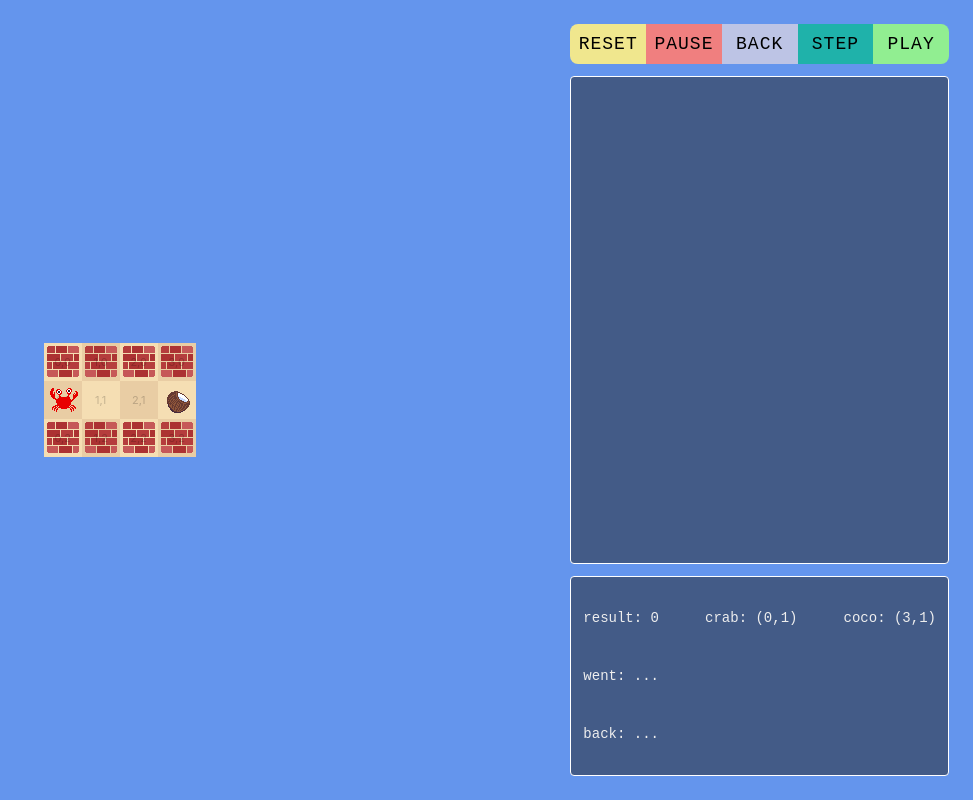
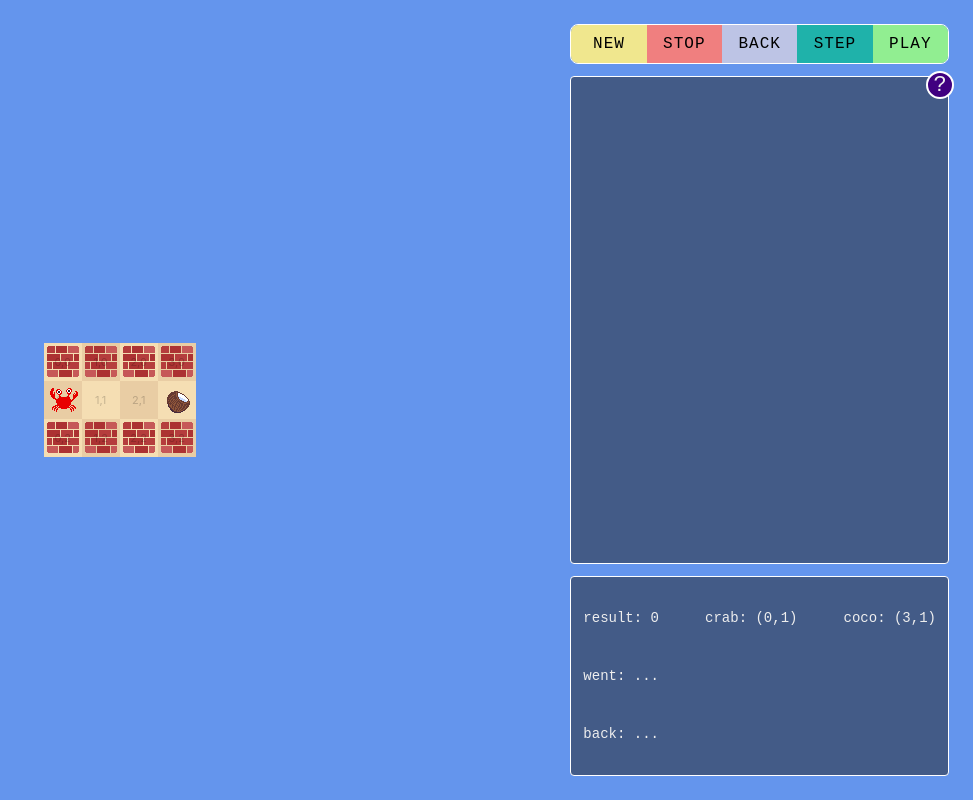
Before and after one commit to thechildrens/maze, a React (Create React App) app: page / in a window 1280 px wide. Shown: the whole page, without its empty margins (307-1280 px from the left). Built offline with nearby package versions, Linux system fonts and the light colour scheme.

Commit message:
tutorial stuff

```diff
--- a/src/app.css
+++ b/src/app.css
@@ -20,6 +20,7 @@
   border-radius: 8px;
   box-sizing: border-box;
   overflow: hidden;
+  border: 1px solid white;
 }
 
 /* LAYOUT */
@@ -43,7 +44,7 @@
   width: 100%;
   border: none;
   cursor: pointer;
-  font-size: 18px;
+  font-size: 16px;
   letter-spacing: 1px;
   font-family: 'Courier New', Courier, monospace;
 }
--- a/src/app.tsx
+++ b/src/app.tsx
@@ -5,6 +5,7 @@ import './app.css'
 import { Grid } from './grid';
 import { useCustomReducer } from './reducer';
 import { Win } from './win';
+import { Tutorial, TutorialIcon } from './tutorial';
 
 type Pos = {
   x: number
@@ -214,6 +215,7 @@ const GRID_PX = 38
 
 function App() {
   const [state, dispatch] = useCustomReducer(reducer, INIT)
+  const [showTut, setShowTut] = useState(false)
   const [intv, setIntv] = useState(0 as any)
 
   const handleInput = useCallback((val: any) => {
@@ -257,9 +259,19 @@ function App() {
     setIntv(interval)
   }, [state, intv, setIntv, dispatch])
 
+  const clickTut = useCallback(() => {
+    setShowTut(true)
+  }, [setShowTut])
+
+  const exitTut = useCallback(() => {
+    setShowTut(false)
+  }, [setShowTut])
+
+
   return (
     <>
       {state.win && <Win goNext={() => null} />}
+      {showTut && <Tutorial onClose={exitTut} />}
       <div className="app">
         <div className="grid-container">
           <div className="avatar coco" style={{
@@ -279,13 +291,14 @@ function App() {
       </div>
       <div className="program">
         <div className="execution">
-          <button className="reset" onClick={reset}>RESET</button>
-          <button className="pause" onClick={stopPlay}>PAUSE</button>
+          <button className="reset" onClick={reset}>NEW</button>
+          <button className="pause" onClick={stopPlay}>STOP</button>
           <button className="back" onClick={stepBack}>BACK</button>
           <button className="step" onClick={stepNext}>STEP</button>
           <button className="play" onClick={startPlay}>PLAY</button>
         </div>
         <div className="lines">
+          <TutorialIcon onClick={clickTut} />
           <Editor
             className="editor"
             value={state.text}
--- /dev/null
+++ b/src/tutorial.css
@@ -0,0 +1,48 @@
+.tutorial-icon {
+  right: -6px;
+  top: -6px;
+  position: absolute;
+  text-align: center;
+  width: 24px;
+  height: 24px;
+  border: 2px solid white;
+  font-size: 22px;
+  border-radius: 100%;
+  background-color: hsl(270, 100%, 25%);
+  cursor: help;
+  z-index: 9;
+}
+
+.tutorial-exit {
+  right: -6px;
+  top: -6px;
+  position: absolute;
+  text-align: center;
+  width: 24px;
+  height: 24px;
+  border: 2px solid white;
+  font-size: 20px;
+  border-radius: 100%;
+  background-color: hsl(300, 100%, 25%);
+  cursor: pointer;
+  z-index: 9;
+}
+
+.tutorial {
+  position: absolute;
+  height: 100%;
+  width: 100%;
+  background-color: rgba(0, 0, 0, 0.5);
+  z-index: 10;
+  display: flex;
+  justify-content: center;
+  align-items: center;
+}
+
+.tutorial-inner {
+  position: relative;
+  border: 1px solid white;
+  border-radius: 4px;
+  padding: 12px;
+  background-color: rgba(0, 0, 0, 0.5);
+}
--- /dev/null
+++ b/src/tutorial.tsx
@@ -0,0 +1,39 @@
+import './tutorial.css'
+
+type TutorialProps = {
+  onClose: any
+}
+
+export function Tutorial({ onClose }: TutorialProps) {
+  return <div className="tutorial">
+    <div className="tutorial-inner">
+      <div className="tutorial-exit" onClick={onClose}>X</div>
+      <h4>Buttons</h4>
+      <div>NEW: Start over</div>
+      <div>STOP: Stop play</div>
+      <div>BACK: 1 step backward</div>
+      <div>STEP: 1 step forward</div>
+      <div>PLAY: Keep stepping forward</div>
+      <h4>Words</h4>
+      <div>direction: left, right, up, down</div>
+      <div>go [direction]</div>
+      <div>go back</div>
+      <div>went? [direction]: returns true if direction has been visited</div>
+      <div>-[words] can run if last result is negative</div>
+      <div>+[words] run if last result is negative</div>
+    </div>
+  </div>
+}
+
+type IconProps = {
+  onClick: any
+}
+
+export function TutorialIcon({ onClick }: IconProps) {
+  return <div
+    className="tutorial-icon"
+    onClick={onClick}
+  >
+    ?
+  </div>
+}
--- a/src/win.css
+++ b/src/win.css
@@ -4,22 +4,27 @@
   width: 100%;
   background-color: rgba(0, 0, 0, 0.5);
   z-index: 10;
+  display: flex;
+  justify-content: center;
+  align-items: center;
 }
 
 .win-modal {
-  height: 100%;
   display: flex;
   flex-direction: column;
   justify-content: center;
   align-items: center;
   font-size: 36px;
   gap: 12px;
+  padding: 12px 0;
+  background-color: wheat;
+  border-radius: 4px;
 }
 
 .win-modal button {
-  font-size: 36px;
+  font-size: 24px;
   background-color: #222;
-  border: 2px solid lavender;
+  border: none;
   border-radius: 8px;
   padding: 12px;
   color: lavender;
```
